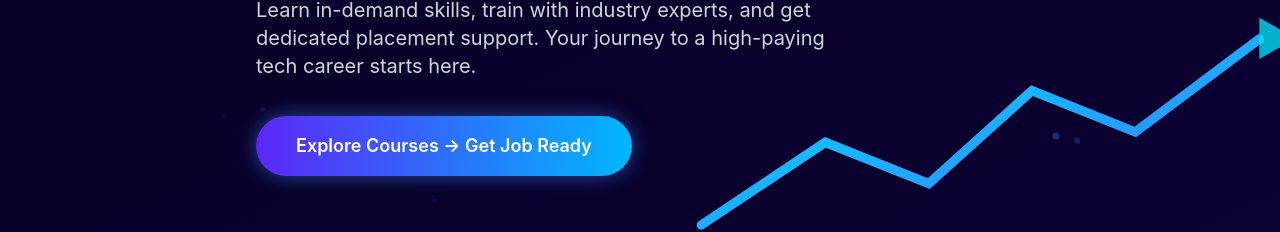
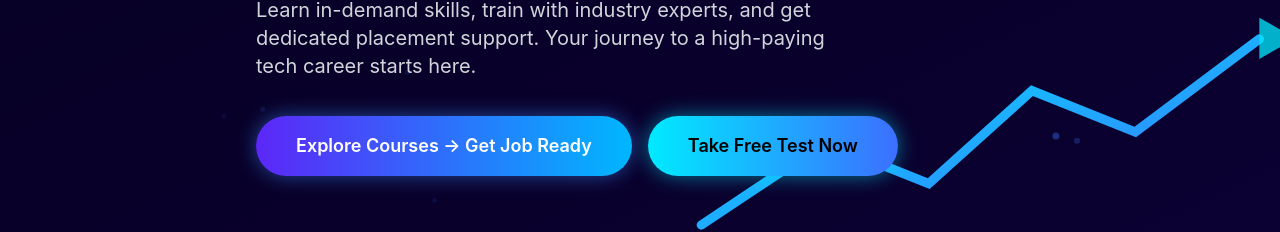
Before and after one commit to edusphere-coder/edu-site, a Next.js app: page / in a window 1280 px wide. Shown: the part 320-552 px from the top of the page. Built offline with nearby package versions, Linux system fonts and the light colour scheme; no server answers.

Commit message:
Update Banner.tsx

```diff
--- a/app/components/Banner/Banner.tsx
+++ b/app/components/Banner/Banner.tsx
@@ -104,11 +104,14 @@ const Banner = () => {
         </motion.p>
 
         {/* BUTTON */}
-        <motion.div
+       <motion.div
   initial={{ opacity: 0, y: 5 }}
   animate={{ opacity: 1, y: 0 }}
   transition={{ delay: 0.3, duration: 0.8 }}
+  className="flex flex-wrap gap-4"
 >
+
+  {/* Existing Button */}
   <Link
     href="/register"
     className="px-8 sm:px-10 py-4 bg-gradient-to-r from-[#5c27f7] to-[#00b7ff]
@@ -117,6 +120,19 @@ const Banner = () => {
   >
     Explore Courses → Get Job Ready
   </Link>
+
+  {/* New Talent Test Button */}
+  <a
+    href="https://candidatea.speedexam.net/openquiz.aspx?quiz=11BD91FC38B04D638E4CABE4D7D308D2"
+    target="_blank"
+    rel="noopener noreferrer"
+    className="px-8 sm:px-10 py-4 bg-gradient-to-r from-[#00eaff] to-[#3c6fff]
+    rounded-full text-lg font-semibold text-black shadow-[0_0_20px_rgba(0,234,255,0.5)]
+    hover:scale-105 transition-all inline-block"
+  >
+    Take Free Test Now
+  </a>
+
 </motion.div>
       </div>
     </section>
```
